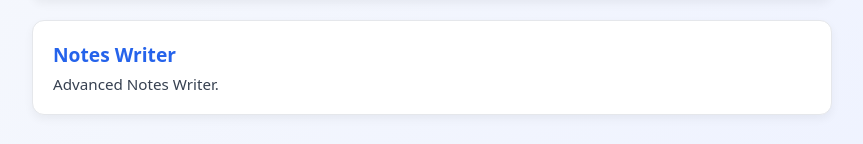
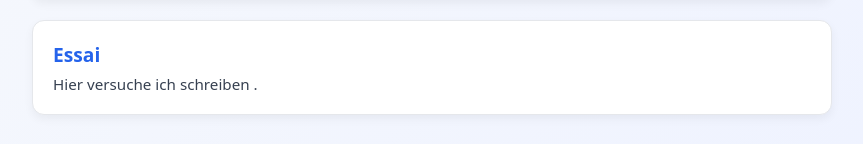
Before and after one commit to houssem11957/GermanHoussem, a plain HTML site: page index.html in a window 1280 px wide. Shown: the part 459-603 px from the top of the page, without its empty margins (208-1071 px from the left). Drawn offline with Linux system fonts and the light colour scheme.

Commit message:
Update index.html

```diff
--- a/index.html
+++ b/index.html
@@ -79,9 +79,9 @@
       <h2 class="link-title">Notes Writer</h2>
       <p class="link-desc">Write here your thoughts.</p>
     </a>
-    <a href="advancednotes.html" class="link-card">
-      <h2 class="link-title">Notes Writer</h2>
-      <p class="link-desc">Advanced Notes Writer.</p>
+    <a href="schreiben.html" class="link-card">
+      <h2 class="link-title">Essai</h2>
+      <p class="link-desc">Hier versuche ich schreiben .</p>
     </a>
   </div>
 </body>
```
